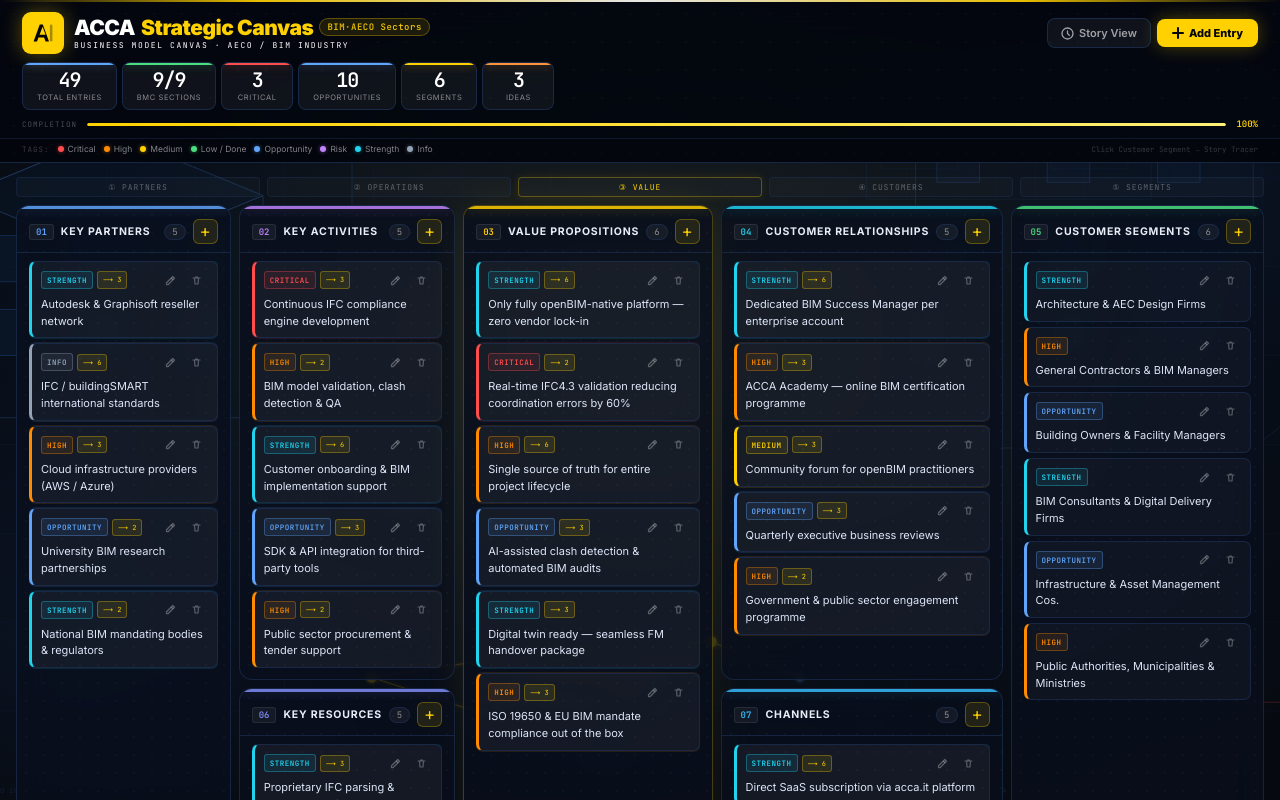
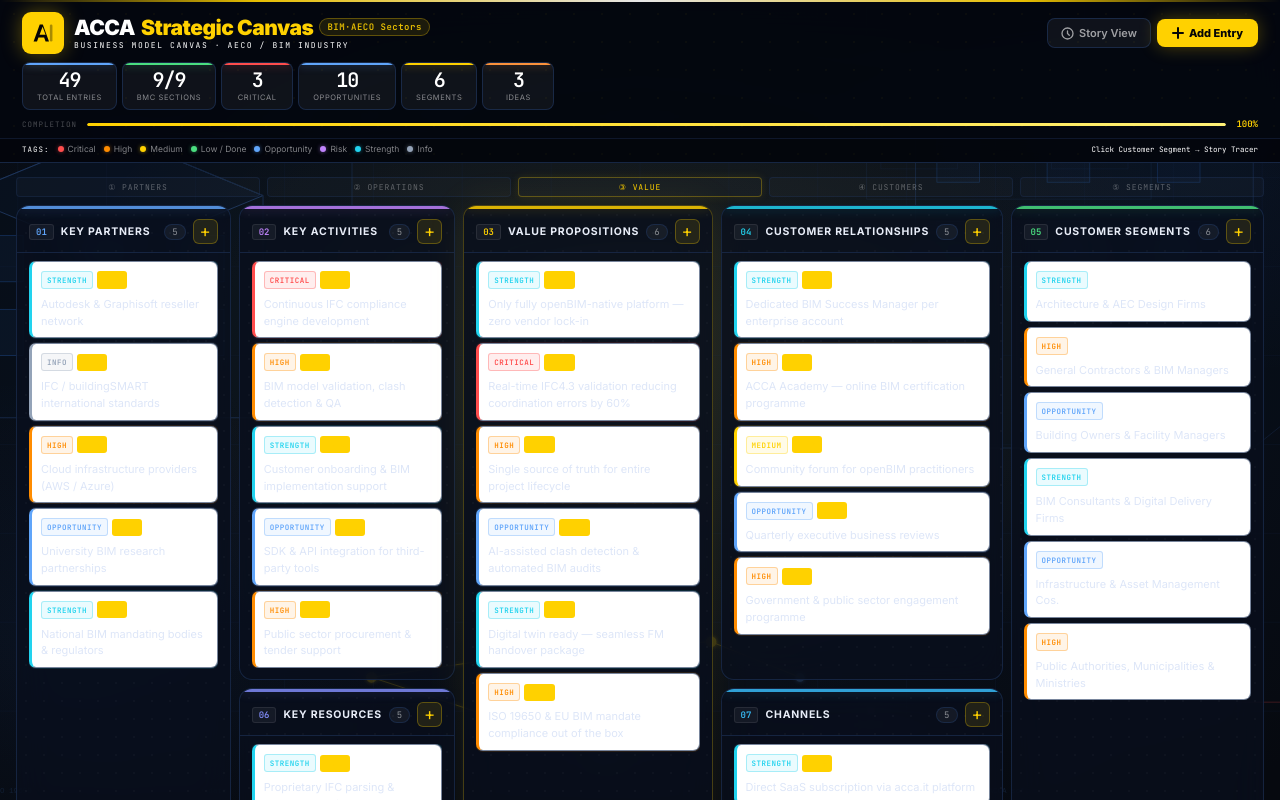
Before and after one commit to jonlewuk-ship-it/EN-Canvas_BMC, a React (Vite) app: page / in a window 1280 px wide. Shown: the top 800 px of the page. Built offline with nearby package versions, Linux system fonts and the light colour scheme; the HTML template or start-up script is replaced by a standard one.

Commit message:
Update App.jsx

```diff
--- a/src/App.jsx
+++ b/src/App.jsx
@@ -400,7 +400,7 @@
           borderTop:"1px solid rgba(30,52,90,0.4)",
           background:"rgba(0,0,0,0.15)",
         }}>
-          <span style={{fontSize:7.5,color:"rgba(255,255,255,0.22)",fontFamily:MONO,
+          <span style={{fontSize:7.5,color:"rgba(255,255,255,30)",fontFamily:MONO,
             textTransform:"uppercase",letterSpacing:"1px",flexShrink:0}}>Tags:</span>
           {CATS.map(c=>(
             <div key={c.key} style={{display:"flex",alignItems:"center",gap:4,
@@ -410,7 +410,7 @@
               {c.label}
             </div>
           ))}
-          <span style={{marginLeft:"auto",fontSize:7.5,color:"rgba(255,255,255,0.2)",fontFamily:MONO}}>
+          <span style={{marginLeft:"auto",fontSize:7.5,color:"rgba(255,255,255,30)",fontFamily:MONO}}>
             Click Customer Segment → Story Tracer
           </span>
         </div>
@@ -435,7 +435,7 @@
       style={{
         animationDelay:`${idx*40}ms`,
         display:"flex",flexDirection:"column",gap:5,
-        background:hov?"rgba(255,255,255,0.07)":hasLinks?"rgba(255,255,255,0.05)":"rgba(255,255,255,0.03)",
+        background:hov?"rgba(255,255,255,0.07)":hasLinks?"rgba(255,255,255,10)":"rgba(255,255,255,10)",
         border:`1px solid ${hov?"rgba(80,120,200,0.9)":"rgba(30,52,90,0.6)"}`,
         borderLeft:`3px solid ${chipColor}`,
         borderRadius:7,padding:"7px 9px 8px",
@@ -452,7 +452,7 @@
           {cl(entry.cat)}
         </span>
         {hasLinks&&(
-          <span style={{fontSize:7,color:Y,fontFamily:MONO,background:"rgba(255,209,0,0.1)",border:"1px solid rgba(255,209,0,0.3)",padding:"2px 5px",borderRadius:3,whiteSpace:"nowrap",lineHeight:1.6,flexShrink:0}}>
+          <span style={{fontSize:7,color:Y,fontFamily:MONO,background:"rgba(255,209,0,10)",border:"1px solid rgba(255,209,0,0.3)",padding:"2px 5px",borderRadius:3,whiteSpace:"nowrap",lineHeight:1.6,flexShrink:0}}>
             ⟶ {entry.segs.length}
           </span>
         )}
```
